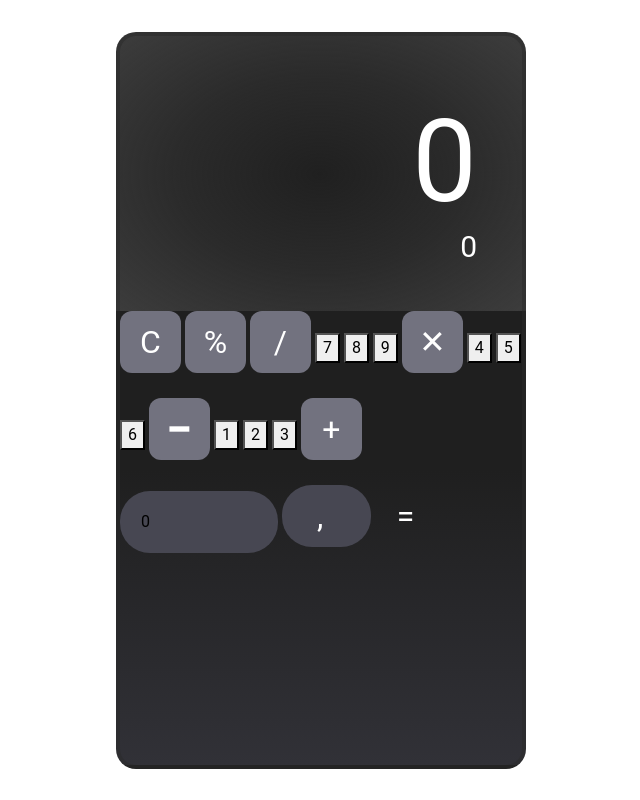
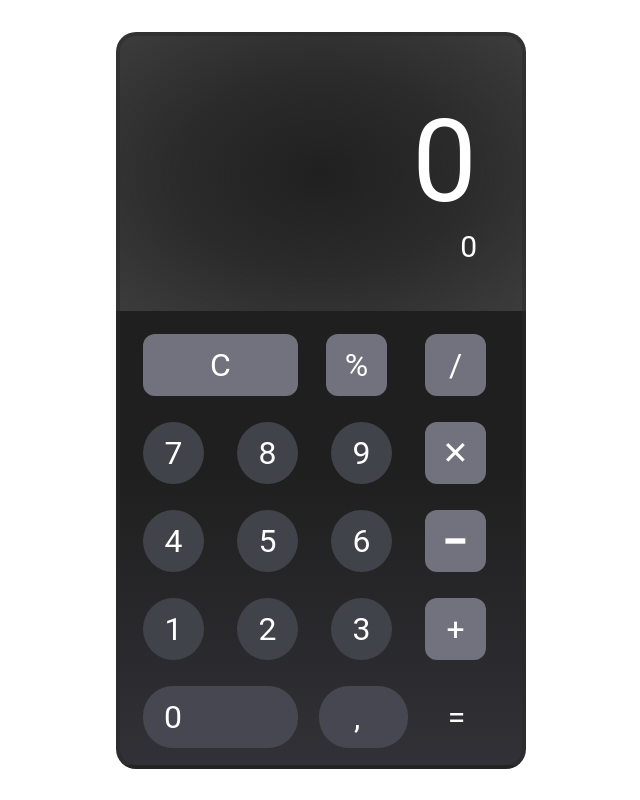
Before and after one commit to Twincki/Calculator, a plain HTML site: page Calculator/src/index.html in a window 1280 px wide. Shown: the whole page, without its empty margins (319-959 px from the left). Drawn offline with Linux system fonts and the light colour scheme.

Commit message:
Исправил ошибки

```diff
--- a/Calculator/src/sass/_general.sass
+++ b/Calculator/src/sass/_general.sass
@@ -41,11 +41,16 @@ body
       color: $color_calculation
 
 .calc
+  &_inner
+    padding: 10px
+    display: flex
+    flex-wrap: wrap
   &_inner_btn_operations
+    margin: 13px
+    margin-right: 25px
     color: $btn_color_operations
     font-size: $btn_font_operations
     border: 0
-    margin-bottom: 25px
     border-radius: 12px
     width: 61px
     height: 62px
@@ -55,20 +60,25 @@ body
       background-color: $btn_hover_operations
       &:active
         background-color: $btn_active_operations
-    &_inner_btn_numbers
-      color: $btn_color_numbers
-      font-size: $btn_font_numbers
-      border: 0
-      margin-bottom: 27px
-      border-radius: 50%
-      width: 61px
-      height: 62px
-      background-color: $btn_bg_numbers
-      transition: all .3s
-      &:hover
-        background-color: $btn_hover_numbers
+  &_inner_btn_numbers
+    margin: 13px
+    margin-right: 20px
+    color: $btn_color_numbers
+    font-size: $btn_font_numbers
+    border: 0
+    border-radius: 50%
+    width: 61px
+    height: 62px
+    background-color: $btn_bg_numbers
+    transition: all .3s
+    &:hover
+      background-color: $btn_hover_numbers
       &:active
         background-color: $btn_active_numbers
+
+.btn_clear
+  width: 155px
+  margin-right: 15px
 
 .calc
   &_inner_btn_operation_equals
@@ -76,6 +86,8 @@ body
 
 .calc
   &_inner_btn_operations_comma
+    margin-right: 5px
+    margin-left: 1px
     width: 89px
     height: 62px
     background-color: $btn_bg_operations_comma
@@ -86,7 +98,7 @@ body
 
 .calc
   &_inner_btn_numbers_zero
-    width: 158px
+    width: 155px
     height: 62px
     background-color: $btn_bg_numbers_zero
     border-radius: 30px
```
Also changed, not shown: Calculator/src/css/style.min.css, 1 other file.
